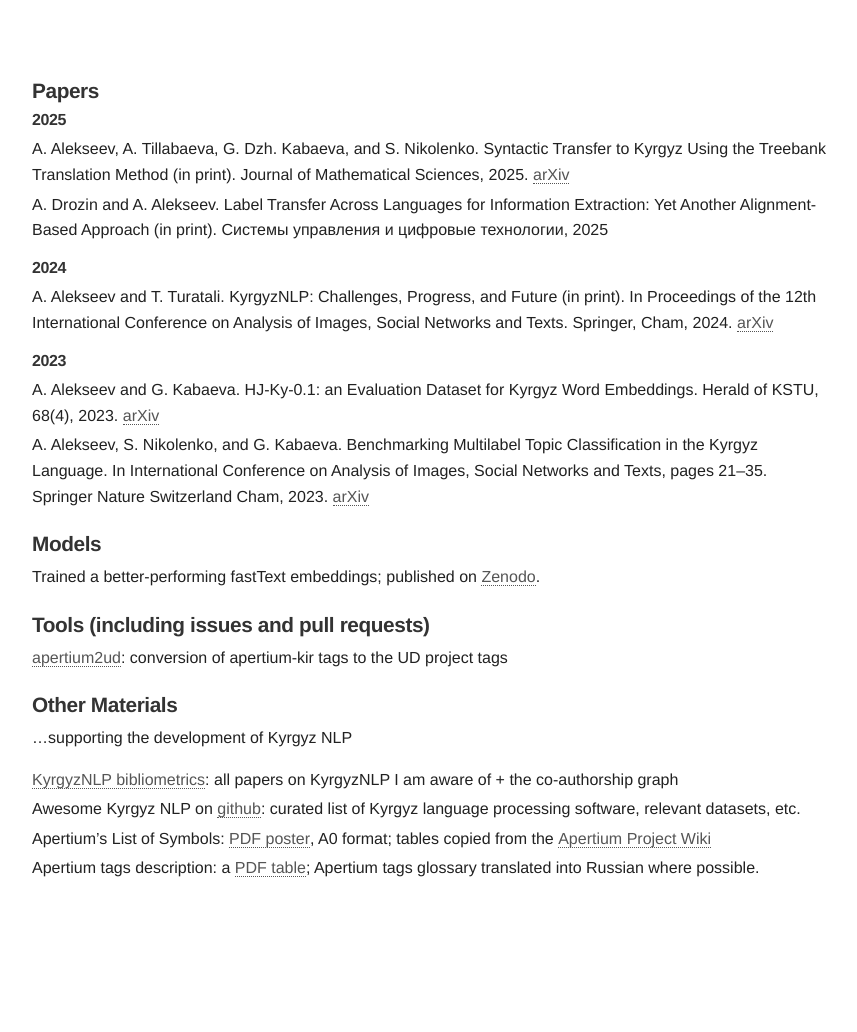
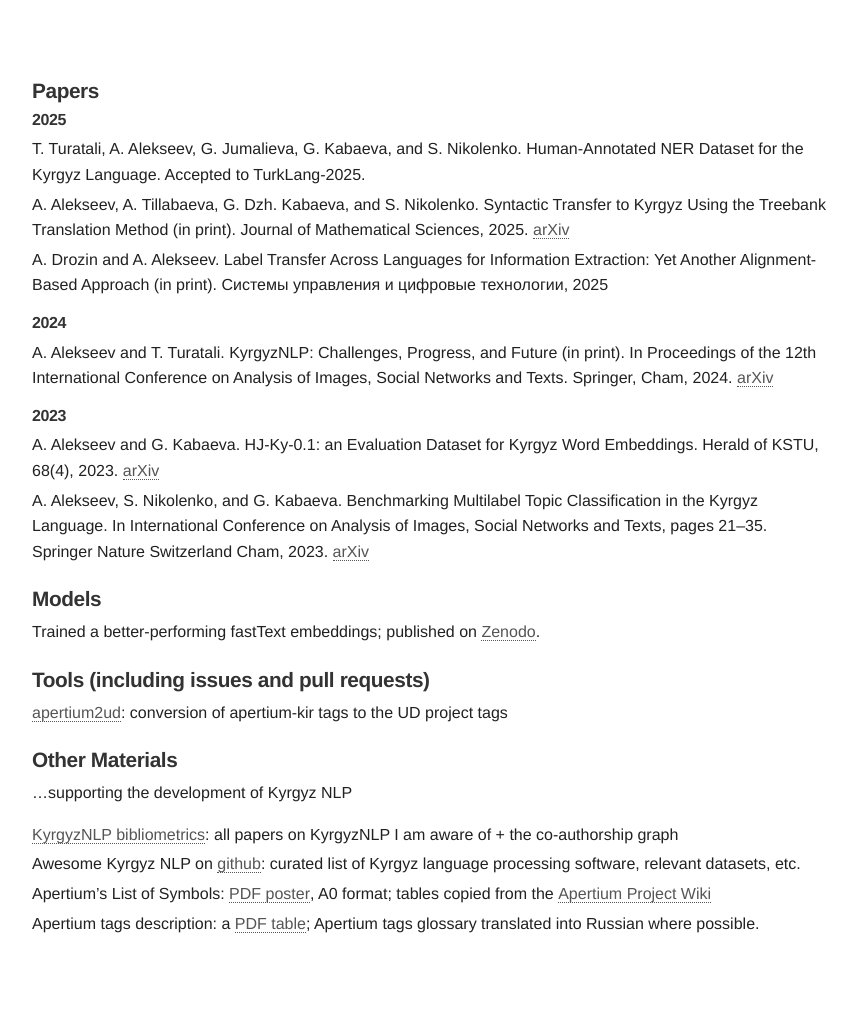
Before and after one commit to alexeyev/alexeyev.github.io, a Jekyll site: the page built from kyrgyz-language-contributions.md, in a window 1280 px wide. Shown: the whole page, without its empty margins (208-1065 px from the left). Built offline with Jekyll 4.4.1, drawn with Linux system fonts in a browser that asks for light colours; before the commit the page ends 977 px from its top, so only the background shows below that.

Commit message:
Update kyrgyz-language-contributions.md

```diff
--- a/kyrgyz-language-contributions.md
+++ b/kyrgyz-language-contributions.md
@@ -6,6 +6,7 @@
 ### Papers
 
 #### 2025
+* T. Turatali, A. Alekseev, G. Jumalieva, G. Kabaeva, and S. Nikolenko. Human-Annotated NER Dataset for the Kyrgyz Language. Accepted to TurkLang-2025.
 * A. Alekseev, A. Tillabaeva, G. Dzh. Kabaeva, and S. Nikolenko. Syntactic Transfer to Kyrgyz Using the Treebank Translation Method (in print). Journal of Mathematical Sciences, 2025. [arXiv](https://arxiv.org/abs/2412.13146)
 * A. Drozin and A. Alekseev. Label Transfer Across Languages for Information Extraction: Yet Another Alignment-Based Approach (in print). Системы управления и цифровые технологии, 2025
 
```
